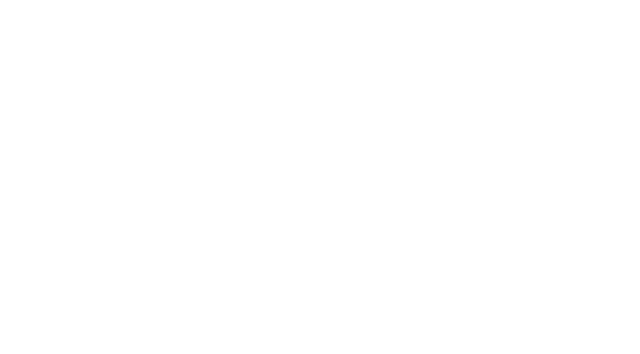
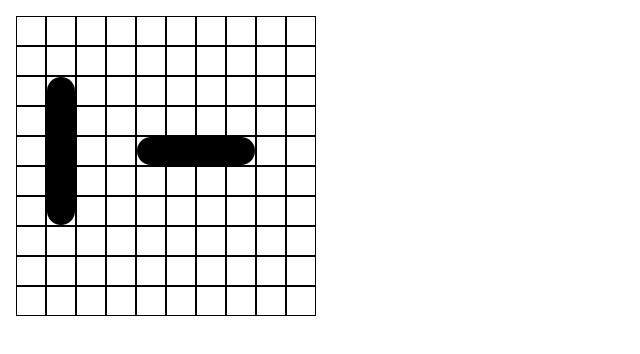
Before and after one commit to vishalagrawal22/battleship, a website built with webpack: page dist/index.html in a window 1280 px wide. Shown: the whole page, without its empty margins (0-640 px from the left). Built offline with nearby package versions, Linux system fonts and the light colour scheme.

Commit message:
Add create visual grid

```diff
--- /dev/null
+++ b/src/dom-manager.js
@@ -0,0 +1,65 @@
+import shipFactory from './ship-factory';
+
+function createGrid(length) {
+  const grid = document.createElement('article');
+  for (let i = 0; i < length; i++) {
+    const row = document.createElement('div');
+    row.className = 'row';
+    for (let j = 0; j < length; j++) {
+      const cell = document.createElement('div');
+      cell.className = 'cell';
+      const shipContainer = document.createElement('div');
+      cell.appendChild(shipContainer);
+      row.appendChild(cell);
+    }
+    grid.appendChild(row);
+  }
+  return grid;
+}
+
+function getCell(grid, x, y) {
+  const row = grid.children.item(y - 1);
+  const cell = row.children.item(x - 1);
+  return cell.firstChild;
+}
+
+function addShipToGrid(grid, ship) {
+  const start = getCell(grid, ship.start_x, ship.start_y);
+  if (ship.isVertical) {
+    start.classList.add('round-top');
+  } else {
+    start.classList.add('round-left');
+  }
+
+  if (ship.isVertical) {
+    const end = getCell(grid, ship.start_x, ship.start_y + ship.length - 1);
+    end.classList.add('round-bottom');
+  } else {
+    const end = getCell(grid, ship.start_x + ship.length - 1, ship.start_y);
+    end.classList.add('round-right');
+  }
+
+  for (let i = 1; i <= ship.length - 2; i++) {
+    let cell;
+    if (ship.isVertical) {
+      cell = getCell(grid, ship.start_x, ship.start_y + i);
+    } else {
+      cell = getCell(grid, ship.start_x + i, ship.start_y);
+    }
+    cell.classList.add('mid');
+  }
+}
+
+function massAddShipsToGrid(grid, ships) {
+  ships.forEach((ship) => {
+    addShipToGrid(grid, ship);
+  });
+}
+
+const grid = createGrid(10);
+const verticalShip = shipFactory(2, 3, 5, 1);
+const horizontalShip = shipFactory(5, 5, 4, 0);
+massAddShipsToGrid(grid, [verticalShip, horizontalShip]);
+
+const main = document.querySelector('main');
+main.appendChild(grid);
--- a/src/index.js
+++ b/src/index.js
@@ -1 +1,2 @@
-import "./styles.css";
+import './styles.css';
+import './dom-manager';
--- a/src/styles.css
+++ b/src/styles.css
@@ -13,6 +13,10 @@ html {
 *::before,
 *::after {
   box-sizing: inherit;
+}
+
+body {
+  padding: 16px;
 }
 
 .cell {
@@ -50,3 +54,7 @@ html {
   border-top-right-radius: 50%;
   border-bottom-right-radius: 50%;
 }
+
+.row {
+  display: flex;
+}
```
Also changed, not shown: dist/index.html.
